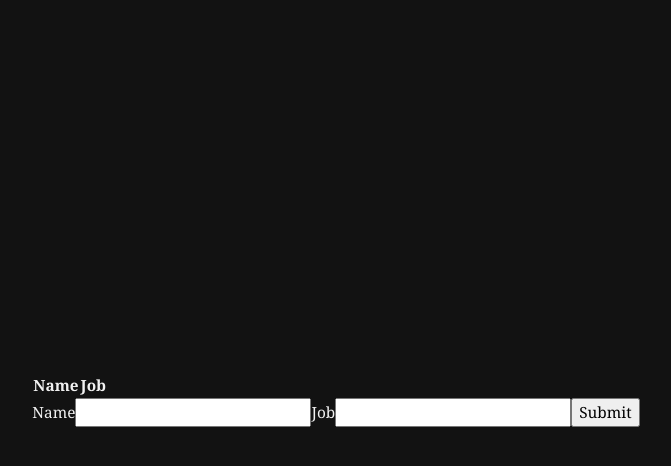
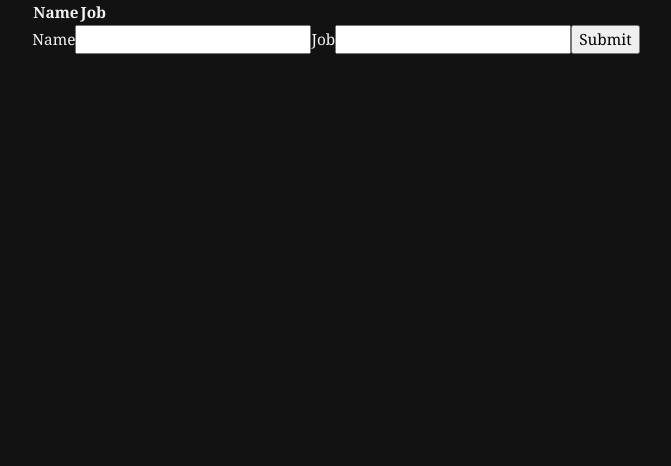
Before and after one commit to brianthich/csc-308-app, a React (Vite) app in the folder packages/react-frontend/: page / in a window 1280 px wide. Shown: the top 466 px of the page, without its empty margins (304-975 px from the left). Built offline with nearby package versions, Linux system fonts and the light colour scheme.

Commit message:
Fourth commit i think

```diff
--- a/package.json
+++ b/package.json
@@ -4,11 +4,12 @@
   "description": "",
   "main": "index.js",
   "scripts": {
+    "dev": "npm run dev --workspace=react-frontend",
     "test": "echo \"Error: no test specified\" && exit 1"
   },
   "author": "",
   "license": "ISC",
   "workspaces": [
-        "packages/*"
+     "packages/*"
   ]
 }
--- a/packages/react-frontend/src/Form.jsx
+++ b/packages/react-frontend/src/Form.jsx
@@ -35,11 +35,7 @@ function Form(props) {
         value={person.job}
         onChange={handleChange}
       />
-      <input
-        type="button"
-        value="Submit"
-        onClick={submitForm}
-      />
+      <input type="button" value="Submit" onClick={submitForm} />
     </form>
   );
 }
--- a/packages/react-frontend/src/main.css
+++ b/packages/react-frontend/src/main.css
@@ -8,5 +8,5 @@ body {
   display: flex;
   justify-content: center;
   align-items: center;
-  height: 100vh;
+  height: 100;
 }
```
